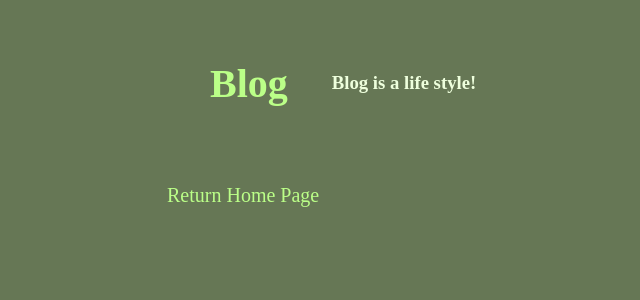
After one commit to xuanzhenlei/ZL, a Django app: page /search/ in a window 1280 px wide. The commit adds this page. Shown: the top 300 px of the page, without its empty margins (153-793 px from the left). Run offline with Django 3.2, Linux system fonts and the light colour scheme; data that the repository does not hold is empty.

Commit message:
实现以标题进行检索博客

```diff
--- /dev/null
+++ b/Project/ProClub/Blog/templates/search.html
@@ -0,0 +1,49 @@
+<!DOCTYPE html>
+<html lang="en">
+<head>
+    <meta charset="UTF-8">
+    <!--<script type="text/javascript" src="http://common.cnblogs.com/script/jquery.js"></script>-->
+    <script src="http://code.jquery.com/jquery-latest.js"></script>
+    <style>
+        .test_a{font-weight:30;color:#bf8;font-size:20px;background:#675;text-decoration:none;height:20px}
+        #test_h3{font-size:15px}
+        body{color:#efd;background:#675;padding:0 20em;margin:0}
+         #add_test1{font-weight:60;color:#bf8;font-size:20px;background:#675;text-decoration:none}
+    </style>
+    <title>Search</title>
+</head>
+<body>
+ <table>
+          <tr>
+              <td style="height:10em" id="a_test"><a href="/" style="font-weight:700;color:#bf8;padding:2em 1em;font-size:40px;background:#675;text-decoration:none">Blog</a></td>
+              <td><h3>Blog is a life style!</h3></td>
+          </tr>
+    </table>
+   {% block content%}
+       {% for post in blogs_lists %}
+       <br/>
+       <br/>
+       <hr style="margin:0px;height:1px;border:0px;background-color:#D5D5D5;color:#D5D5D5"/>
+       <br/><br/><br/>
+       <div id="blogs_list">
+           <!--<input id="usrfull_id" type="hidden" value="{{post.id}}"/>-->
+           <table>
+               <tr>
+                   <td><a id="{{post.id}}" class="test_a" href="/detail/?id={{post.id}}">{{ post.title }}</a>{{ post.date }}</td>
+               </tr>
+               <tr>
+                   <td><p>{{ post.cate }}</p></td>
+               </tr>
+               <tr>
+                   <td><p>{{ post.artical }}</p></td>
+               </tr>
+           </table>
+
+       </div>
+       {% endfor%}
+       <br/>
+   {% endblock%}
+ <a id="add_test1" href="/">Return Home Page</a>
+</body>
+
+</html>
--- a/Project/ProClub/Blog/urls.py
+++ b/Project/ProClub/Blog/urls.py
@@ -11,6 +11,7 @@ urlpatterns = [
     url(r'^$',views.index),
     url(r'^add/$',views.add),
     url(r'^detail/$',views.detail),
+    url(r'^search/$',views.search),
     url(r'^admin/', admin.site.urls),
     ] + static(settings.STATIC_URL, document_root=settings.STATIC_ROOT) \
               + static(settings.MEDIA_URL, document_root=settings.MEDIA_ROOT)
--- a/Project/ProClub/Blog/views.py
+++ b/Project/ProClub/Blog/views.py
@@ -64,3 +64,9 @@ def detail(request):
     id = request.GET.get('id')
     blog_one=blogs.objects.filter(id=id)
     return render_to_response('detail.html',{'blog_one':blog_one})
+
+def search(request):
+    text=request.GET.get('input')
+    blogs_lists=blogs.objects.filter(title__contains="%s"%text)
+    #blogs_lists=blogs.objects.filter(title__contains="第")
+    return render_to_response('search.html',{'blogs_lists':blogs_lists})
```
Also changed, not shown: Project/ProClub/Blog/templates/base.html (+23 -1 lines).
